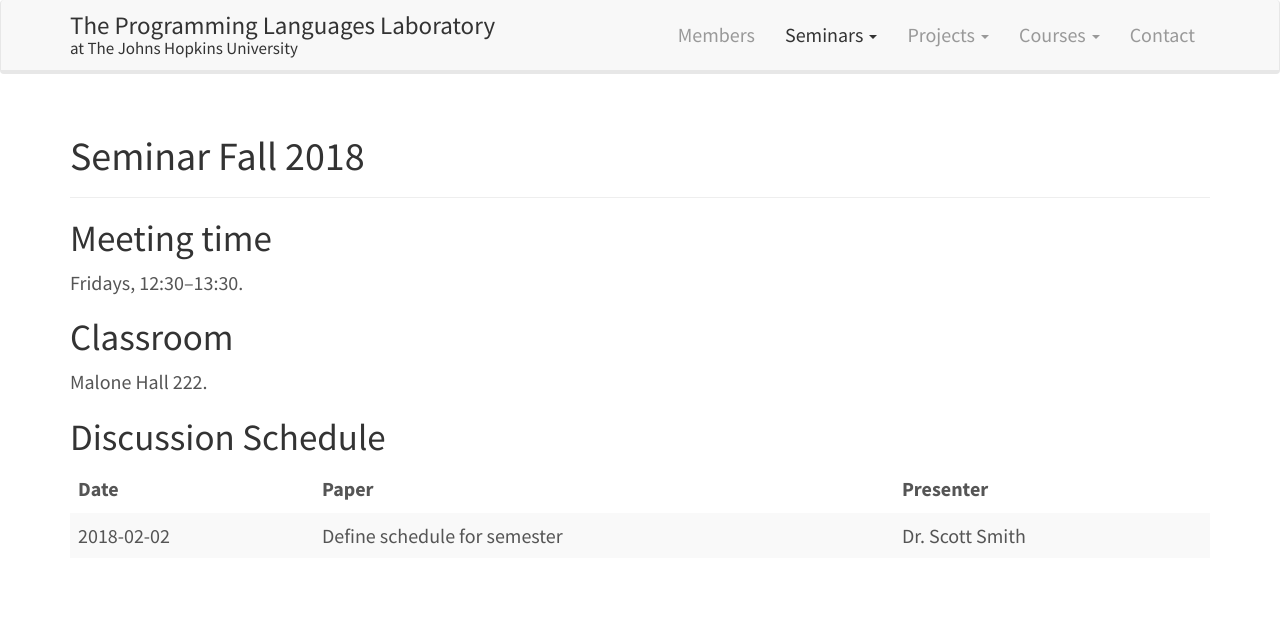
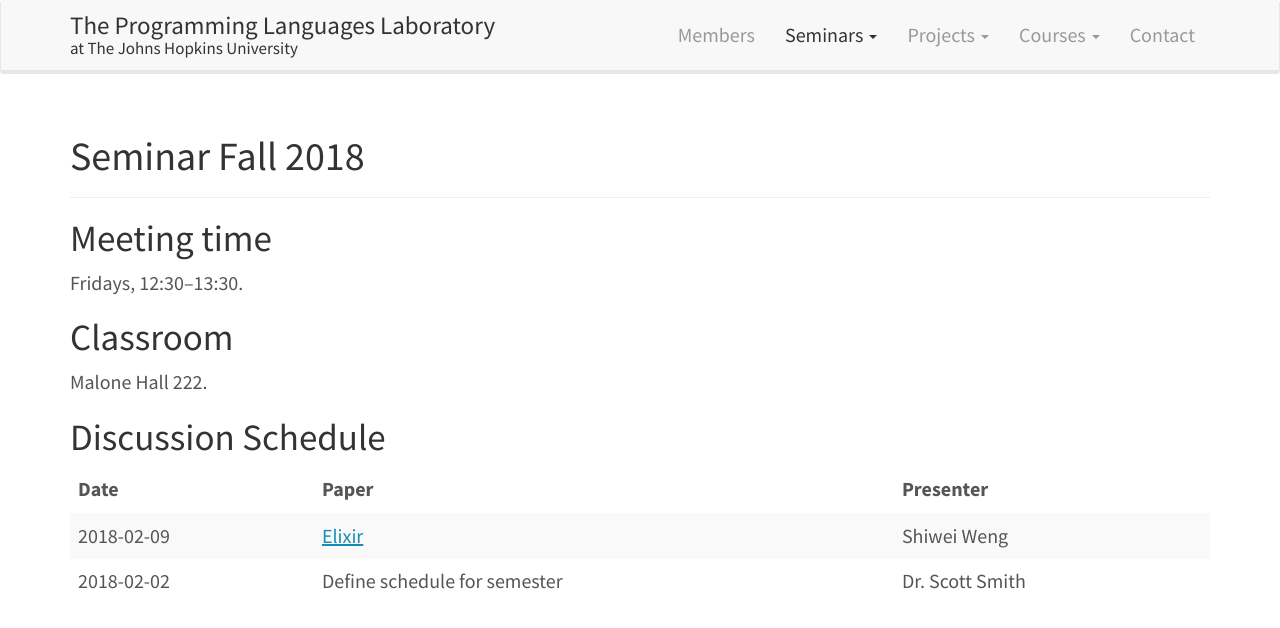
Before and after one commit to JHU-PL-Lab/www-pl-lab, a Jekyll site: the page built from seminars/spring-2018.md, in a window 1280 px wide. Shown: the top 628 px of the page. Built offline with Jekyll 4.4.1, drawn with Linux system fonts in a browser that asks for light colours.

Commit message:
Add 2018-02-09 seminar

```diff
--- a/seminars/spring-2018.md
+++ b/seminars/spring-2018.md
@@ -18,4 +18,5 @@ Discussion Schedule
 
 |       Date | Paper                                                                                                                                                                                                                                     | Presenter                                               |
 |------------+-------------------------------------------------------------------------------------------------------------------------------------------------------------------------------------------------------------------------------------------+---------------------------------------------------------|
+| 2018-02-09 | [Elixir](https://elixir-lang.org)                                                                                                                                                                                                         | Shiwei Weng                                             |
 | 2018-02-02 | Define schedule for semester                                                                                                                                                                                                              | Dr. Scott Smith                                         |
```
